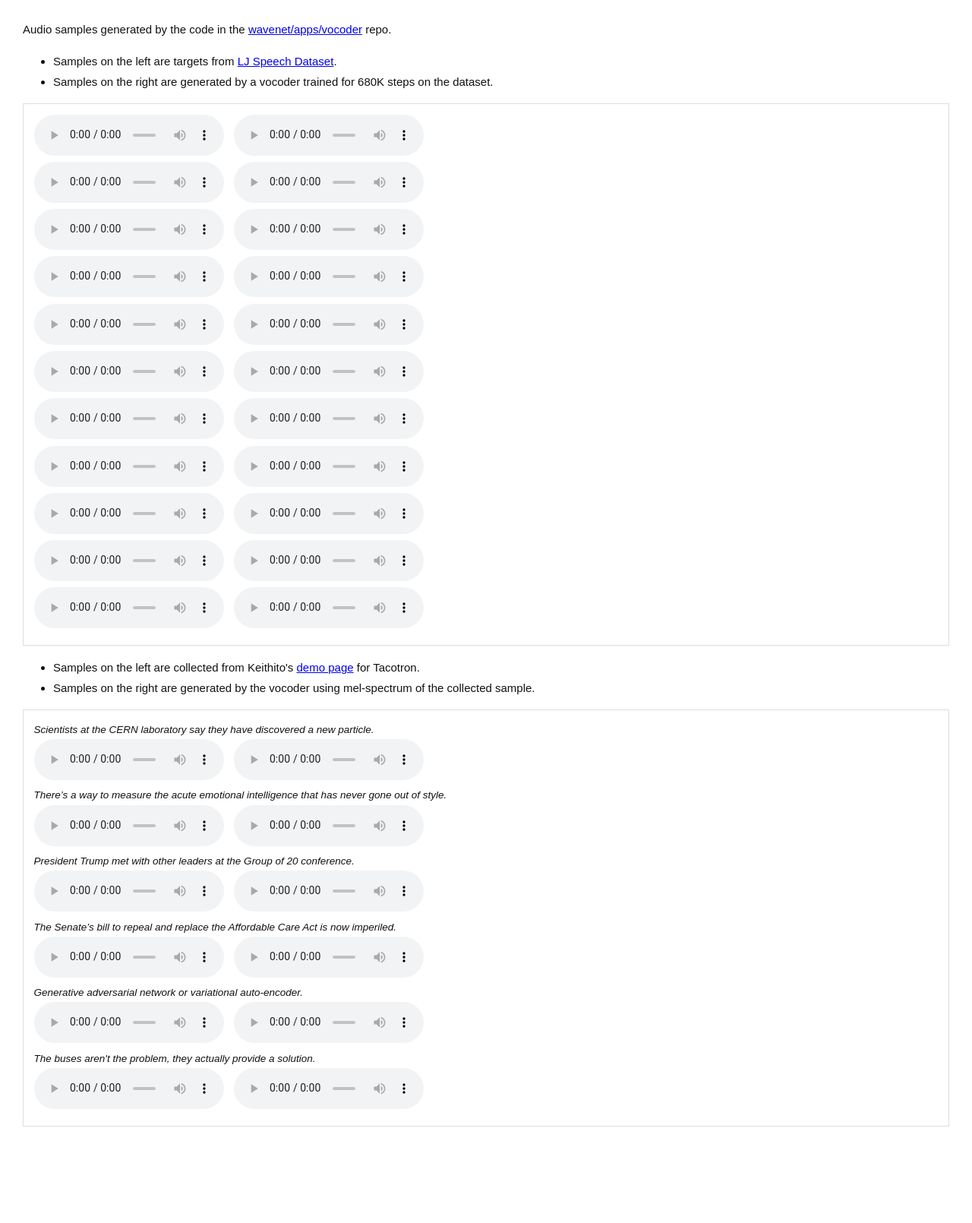
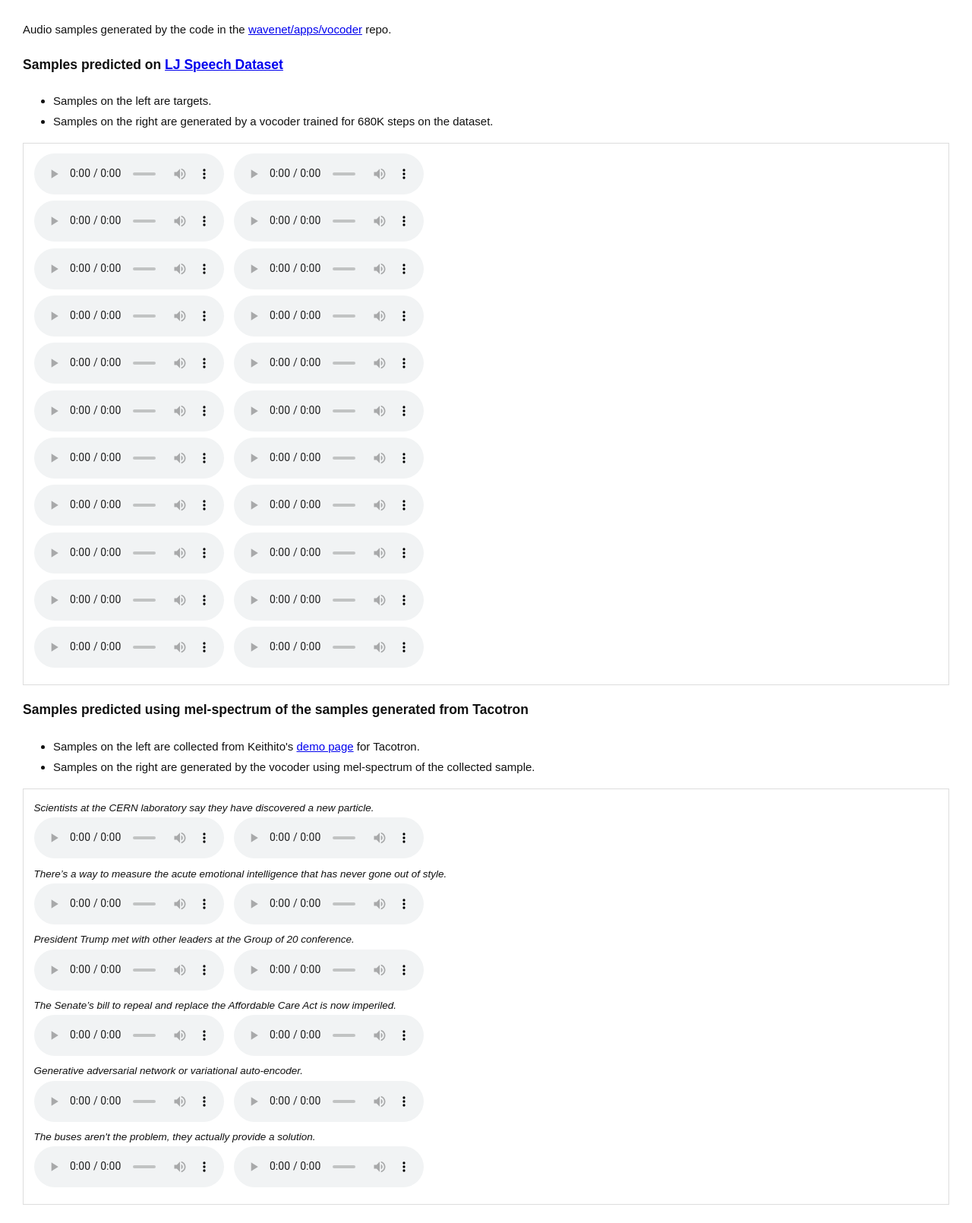
Before and after one commit to twidddj/twidddj.github.io, a plain HTML site: page docs/vocoder/index.html in a window 1280 px wide. Shown: the whole page at 76% size. Before the commit the page ends 1506 px from the top, so only its background shows below. Drawn offline with Linux system fonts and the light colour scheme.

Commit message:
update page

```diff
--- a/docs/vocoder/index.html
+++ b/docs/vocoder/index.html
@@ -30,9 +30,11 @@ audio {
 </style>
 </head>
 <body>
-    <p>Audio samples generated by the code in the <a href="https://github.com/twidddj/wavenet">wavenet/apps/vocoder</a> repo.
+<p>Audio samples generated by the code in the <a href="https://github.com/twidddj/wavenet">wavenet/apps/vocoder</a> repo.</p>
+    <div>
+        <h3>Samples predicted on <a href="https://keithito.com/LJ-Speech-Dataset">LJ Speech Dataset</a></h3>
         <ul>
-        <li>Samples on the left are targets from <a href="https://keithito.com/LJ-Speech-Dataset">LJ Speech Dataset</a>.</li>
+            <li>Samples on the left are targets.</li>
             <li>Samples on the right are generated by a vocoder trained for 680K steps on the dataset.</li>
         </ul>
         <p class="sample">
@@ -59,6 +61,9 @@ audio {
             <audio src="samples/10_target.wav" controls></audio>
             <audio src="samples/10_predicted.wav" controls></audio><br>
         </p>
+    </div>
+    <div>
+        <h3>Samples predicted using mel-spectrum of the samples generated from Tacotron</h3>
         <ul>
             <li>Samples on the left are collected from Keithito's <a href="https://keithito.github.io/audio-samples/">demo page</a> for Tacotron.</li>
             <li>Samples on the right are generated by the vocoder using mel-spectrum of the collected sample.</li>
@@ -89,5 +94,6 @@ audio {
             <audio src="samples/predicted-5.wav" controls></audio><br>
 
         </p>
+    </div>
 </body>
 </html>
```
Lines whose indentation alone changed are shown as unchanged.
